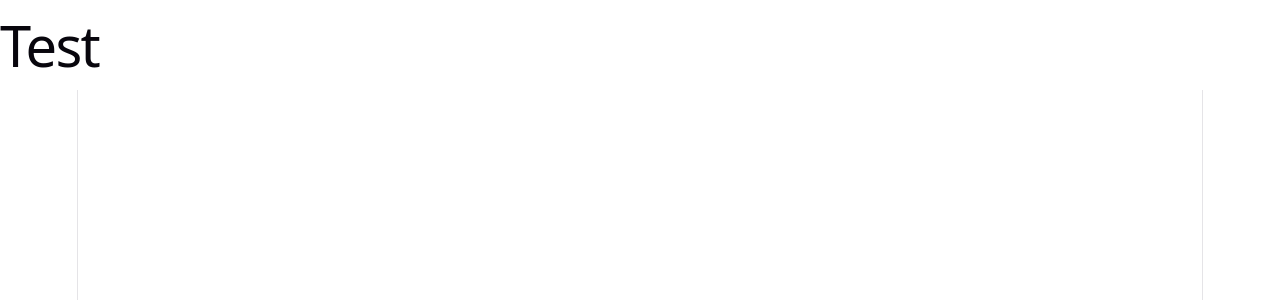
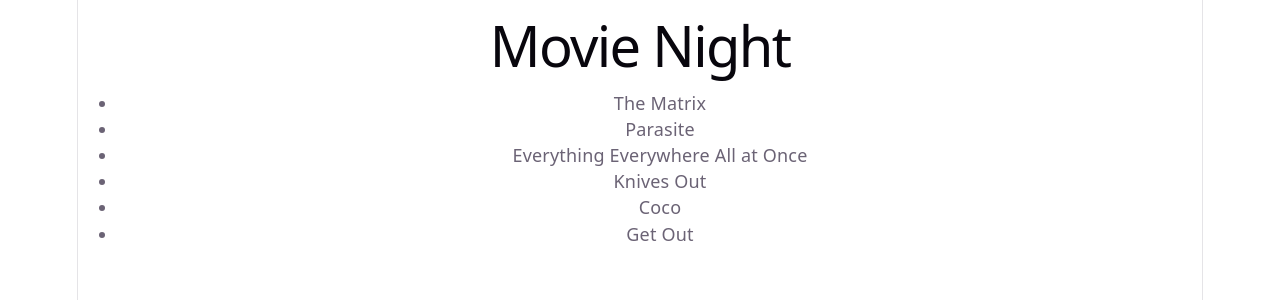
Before and after one commit to rehmanmohammad938/movie-night, a React (Vite) app: page / in a window 1280 px wide. Shown: the top 300 px of the page. Built offline with nearby package versions, Linux system fonts and the light colour scheme.

Commit message:
part 1: complete

```diff
--- a/index.html
+++ b/index.html
@@ -7,7 +7,6 @@
     <title>movie-night</title>
   </head>
   <body>
-    <h1>Test</h1>
     <div id="root"></div>
     <script type="module" src="/src/main.jsx"></script>
   </body>
--- a/src/App.css
+++ b/src/App.css
@@ -106,6 +106,7 @@
 
 #next-steps ul {
   list-style: none;
+  list-style-type: none;
   padding: 0;
   display: flex;
   gap: 8px;
@@ -143,6 +144,7 @@
 
     li {
       flex: 1 1 calc(50% - 8px);
+      list-style-type: none;
     }
 
     a {
--- a/src/App.jsx
+++ b/src/App.jsx
@@ -11,10 +11,16 @@
 ]
 
 export default function App() {
-  console.log(initialMovies)
   return (
     <div>
-
+      <h1>Movie Night</h1>
+      <ul>
+        {initialMovies.map((movie) => (
+          <li key={movie.id}>
+            <div>{movie.title}</div>
+          </li>
+        ))}
+      </ul>
     </div>
   )
 }
```
Also changed, not shown: src/MovieCard.jsx (added).
